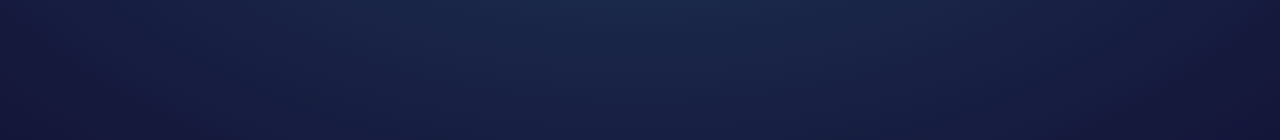
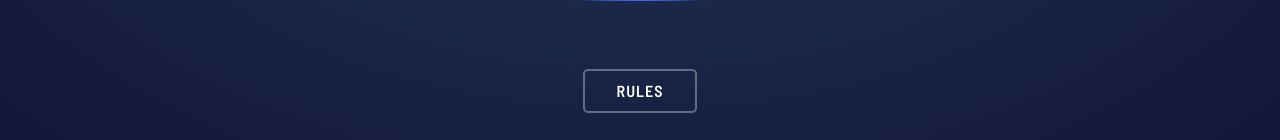
Before and after one commit to JonasOli/rock-paper-scissors, a React (Create React App) app: page / in a window 1280 px wide. Shown: the part 657-797 px from the top of the page. Built offline with nearby package versions, Linux system fonts and the light colour scheme.

Commit message:
add rules container

```diff
--- /dev/null
+++ b/src/App/RulesButton/RulesContainer.tsx
@@ -0,0 +1,55 @@
+import React from "react";
+import styled from "styled-components";
+
+const StyledRulesContainer = styled.div`
+  background-color: #fff;
+  width: 100vw;
+  height: 100vh;
+  position: absolute;
+  top: 0;
+  left: 0;
+  display: flex;
+  align-items: center;
+  justify-content: space-around;
+  flex-direction: column;
+
+  h2 {
+    text-transform: uppercase;
+    font-weight: 700;
+    color: var(--darkText);
+    font-size: ${"clamp(2.2rem, 2.5vw, 3rem)"};
+  }
+
+  button {
+    all: unset;
+  }
+
+  @media only screen and (min-width: 48em) {
+    max-width: 40rem;
+    height: 50vh;
+    top: 50%;
+    left: 50%;
+    transform: translate(-50%, -50%);
+    padding: 0 3rem;
+    border-radius: 5px;
+    align-items: flex-start;
+  }
+`;
+
+interface IProps {
+  closeContainer: () => void;
+}
+
+const RulesContainer = ({ closeContainer }: IProps) => {
+  return (
+    <StyledRulesContainer>
+      <h2>Rules</h2>
+      <img src="./img/image-rules.svg" alt="rules" />
+      <button onClick={closeContainer}>
+        <img src="./img/icon-close.svg" alt="close container" />
+      </button>
+    </StyledRulesContainer>
+  );
+};
+
+export default RulesContainer;
--- /dev/null
+++ b/src/App/RulesButton/index.tsx
@@ -0,0 +1,33 @@
+import React, { useState } from "react";
+import styled from "styled-components";
+import RulesContainer from "./RulesContainer";
+
+const SyledRules = styled.button`
+  margin-top: auto;
+  width: fit-content;
+  font-size: 1.6rem;
+  letter-spacing: 1px;
+  padding: 0.8rem 3.2rem;
+  cursor: pointer;
+  text-transform: uppercase;
+  background-color: transparent;
+  border: 2px solid var(--headerOutline);
+  border-radius: 5px;
+  color: #fff;
+  align-self: center;
+`;
+
+const RulesButton = () => {
+  const [rulesContainerOpen, setRulesContainerOpen] = useState(false);
+
+  return (
+    <>
+      <SyledRules onClick={() => setRulesContainerOpen(true)}>Rules</SyledRules>
+      {rulesContainerOpen && (
+        <RulesContainer closeContainer={() => setRulesContainerOpen(false)} />
+      )}
+    </>
+  );
+};
+
+export default RulesButton;
--- a/src/App/index.tsx
+++ b/src/App/index.tsx
@@ -2,12 +2,15 @@ import React from "react";
 import styled from "styled-components";
 import GameBoard from "./GameBoard";
 import Header from "./Header";
+import RulesButton from "./RulesButton";
 
 const StyledApp = styled.main`
   background-image: radial-gradient(hsl(214, 47%, 23%), hsl(237, 49%, 15%));
   min-width: 100vw;
   min-height: 100vh;
   padding: 3rem;
+  display: flex;
+  flex-direction: column;
 `;
 
 function App() {
@@ -15,6 +18,7 @@ function App() {
     <StyledApp>
       <Header />
       <GameBoard />
+      <RulesButton />
     </StyledApp>
   );
 }
```
